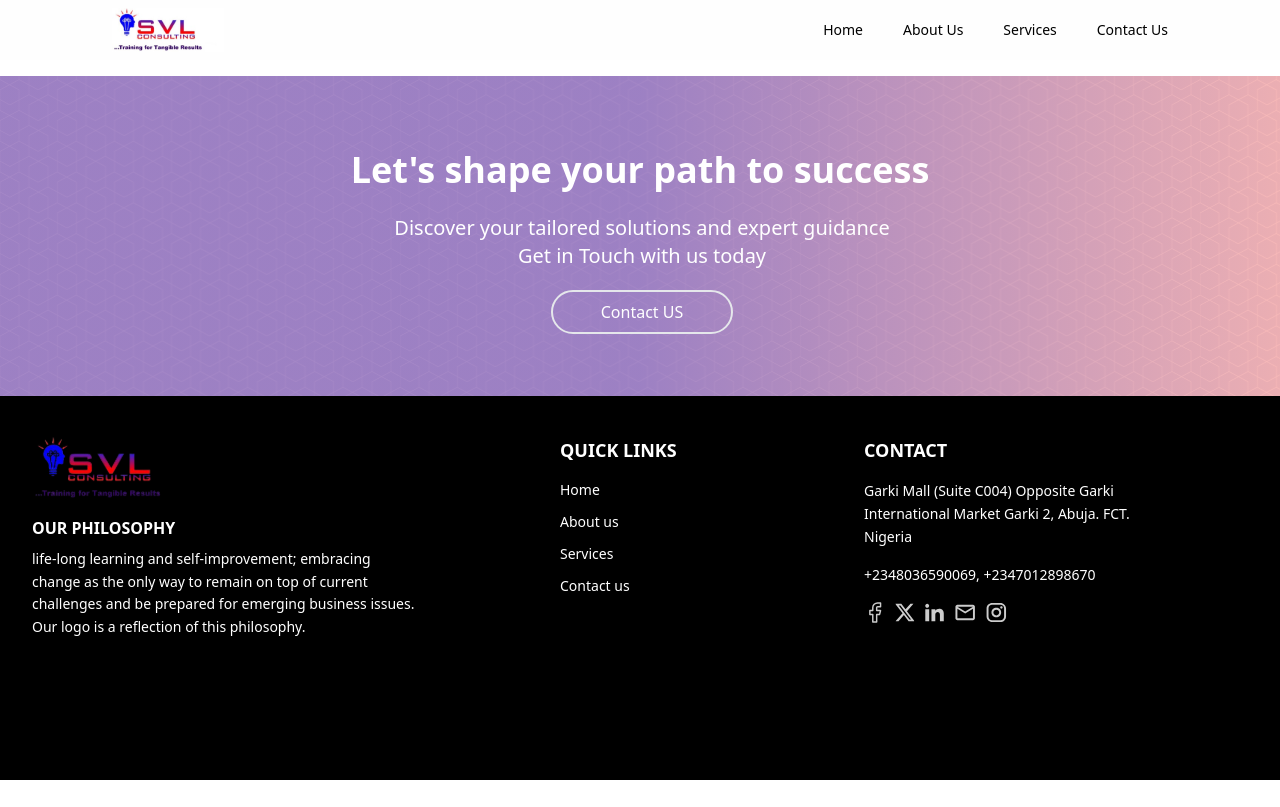
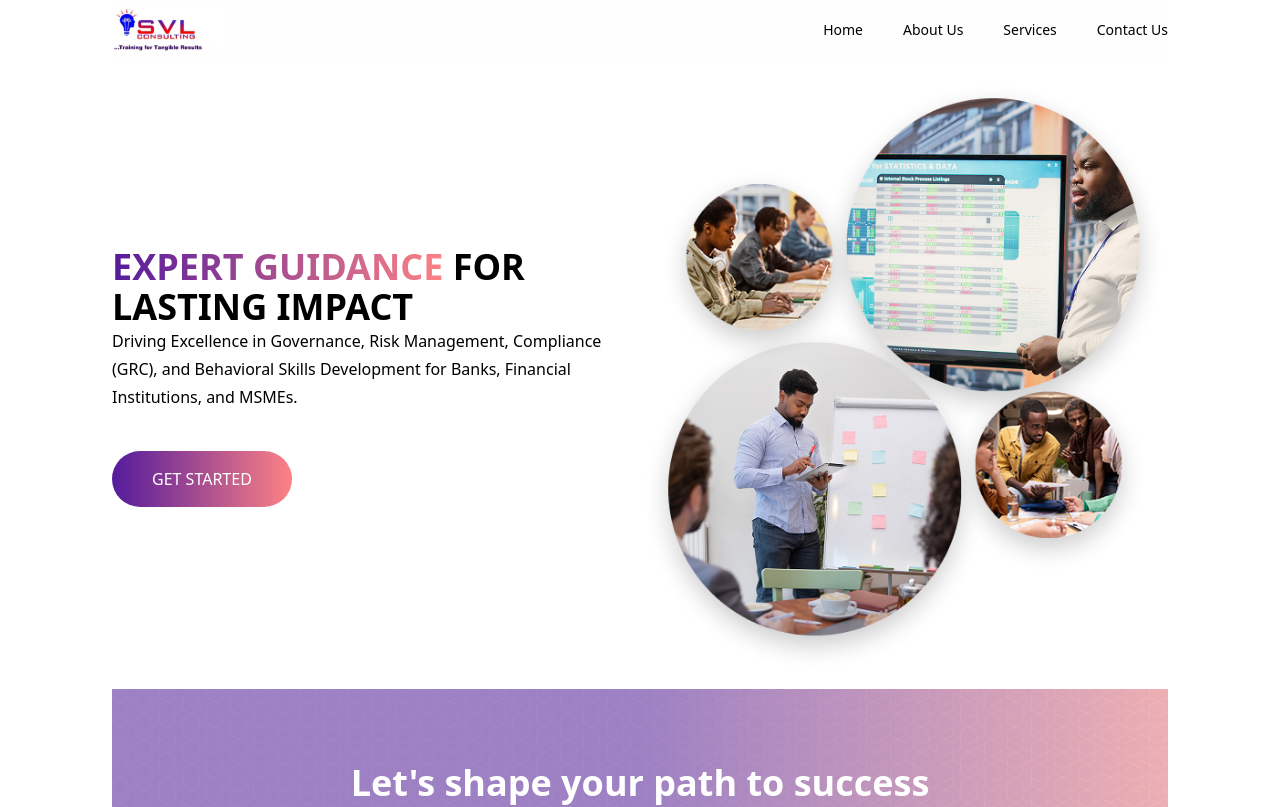
Before and after one commit to bashytech007/SVl, a React (Vite) app: page / in a window 1280 px wide. Shown: the top 807 px of the page. Built offline with nearby package versions, Linux system fonts and the light colour scheme.

Commit message:
hero section done

```diff
--- /dev/null
+++ b/src/assets/index.ts
@@ -0,0 +1 @@
+// export { default as HeroImg } from "./svl-hero-img.png";
--- /dev/null
+++ b/src/components/Contact.tsx
@@ -0,0 +1,18 @@
+export const Contact = () => {
+  return (
+    <section className="bg-image text-white bg-gradient-to-r min-h-80 from-[#541B9C80] via-[#541B9C80] to-[#FB060B40] max-w-full flex flex-col items-center mt-4 space-x-1 justify-center">
+      <h2 className="font-bold md:font-semibold mt-8 text-2xl md:text-4xl mb-4">
+        Let's shape your path to success
+      </h2>
+      <div className="mt-2 font-light md:font-normal text-sm md:text-xl">
+        <p className="">Discover your tailored solutions and expert guidance</p>
+        <p className="flex justify-center">Get in Touch with us today</p>
+      </div>
+      <div className="mt-5 mb-5">
+        <button className="outline-white px-12 py-2 border-2 rounded-full">
+          Contact US
+        </button>
+      </div>
+    </section>
+  );
+};
--- a/src/components/Hero.tsx
+++ b/src/components/Hero.tsx
@@ -1,21 +1,25 @@
+import HeroImg from "../assets/svl-hero-img.png";
 
-
-
-export const Hero = () => {
+export default function Hero() {
   return (
-    <main className="bg-image text-white bg-gradient-to-r min-h-80 from-[#541B9C80] via-[#541B9C80] to-[#FB060B40] max-w-full flex flex-col items-center mt-4 space-x-1 justify-center">
-      <h2 className="font-bold md:font-semibold mt-8 text-2xl md:text-4xl mb-4">
-        Let's shape your path to success
-      </h2>
-      <div className="mt-2 font-light md:font-normal text-sm md:text-xl">
-        <p className="">Discover your tailored solutions and expert guidance</p>
-        <p className="flex justify-center">Get in Touch with us today</p>
-      </div>
-      <div className="mt-5 mb-5">
-        <button className="outline-white px-12 py-2 border-2 rounded-full">
-          Contact US
+    <section className="flex gap-6 flex-1 justify-center items-center flex-col md:flex-row mt-5">
+      <aside className="max-w-[50%]">
+        <h2 className="font-bold text-4xl">
+          <span className="bg-gradient-to-r from-[#541B9C] to-[#FB060B80] text-transparent bg-clip-text">
+            EXPERT GUIDANCE
+          </span>{" "}
+          FOR LASTING IMPACT
+        </h2>
+        <p className="leading-7">
+          Driving Excellence in Governance, Risk Management, Compliance (GRC),
+          and Behavioral Skills Development for Banks, Financial Institutions,
+          and MSMEs.
+        </p>
+        <button className="rounded-full py-4 px-10  mt-10 uppercase text-white bg-gradient-to-r from-[#541B9C] to-[#FB060B80] ">
+          Get Started
         </button>
-      </div>
-    </main>
+      </aside>
+      <img src={HeroImg} alt="svl group" className="max-w-[50%]" />
+    </section>
   );
-};
+}
--- a/src/components/Layout.tsx
+++ b/src/components/Layout.tsx
@@ -3,13 +3,11 @@ import { Footer } from "./Footer";
 import { Navbar } from "./Navbar";
 import ScrollToTop from "./ScrollToTop";
 
-
-
 export const Layout = () => {
   return (
     <ScrollToTop>
       <div className="flex flex-col min-h-dvh">
-          <div className="max-w-9xl mx-auto w-full">
+        <div className="max-w-9xl mx-auto w-full px-4 md:px-28">
           <Navbar />
           <main>
             <Outlet />
--- a/src/components/Navbar.tsx
+++ b/src/components/Navbar.tsx
@@ -1,12 +1,12 @@
-import logo from "../assets/svl-logo.svg"
-import { Link } from "react-router-dom"
+import logo from "../assets/svl-logo.svg";
+import { Link } from "react-router-dom";
 
 export const Navbar = () => {
   return (
-    <div className="bg-[#FEFEFE] text-sm px-4 md:px-28 py-2">
+    <div className="bg-[#FEFEFE] text-sm py-2">
       <div className="flex items-center justify-between max-w-7xl mx-auto">
         <div className="cursor-pointer">
-          <img src={logo} className="w-24 md:w-28" alt="SVL Logo"/>
+          <img src={logo} className="w-24 md:w-28" alt="SVL Logo" />
         </div>
         <nav className="cursor-pointer">
           <ul className="list-none flex items-center space-x-6 md:space-x-10 font-medium whitespace-nowrap">
@@ -26,5 +26,5 @@ export const Navbar = () => {
         </nav>
       </div>
     </div>
-  )
-}
+  );
+};
--- a/src/pages/Home.tsx
+++ b/src/pages/Home.tsx
@@ -1,11 +1,13 @@
-import { Hero } from "../components/Hero";
+import { Contact } from "../components/Contact";
+import Hero from "../components/Hero";
 const Home = () => {
   return (
     <div>
       <Hero />
+      <Contact />
       {/* Other home page content */}
     </div>
   );
 };
 
-  export default Home
+export default Home;
```
Also changed, not shown: tailwind.config.ts (+15 -14 lines), src/assets/svl-hero-img.png (added). Lines whose indentation alone changed are shown as unchanged.
